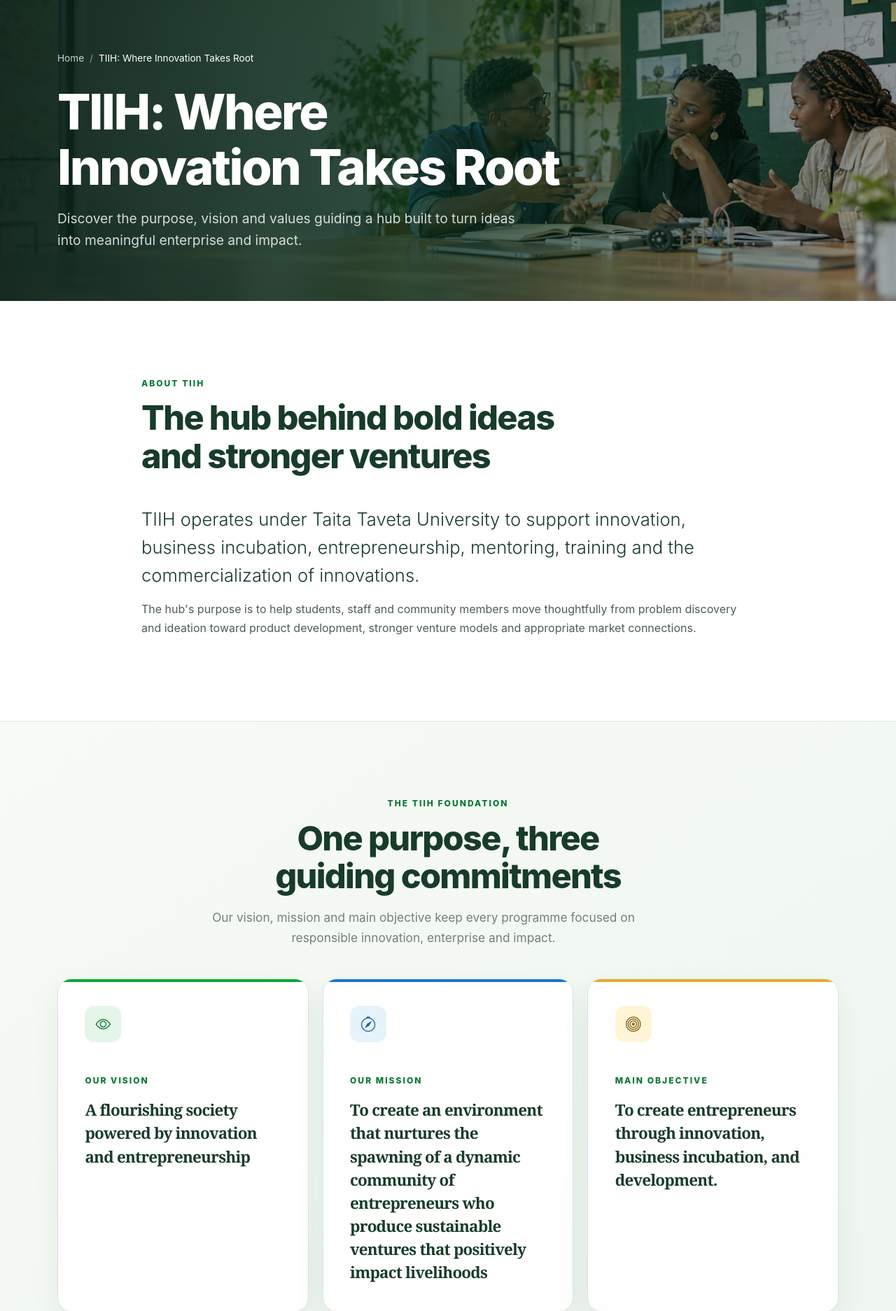
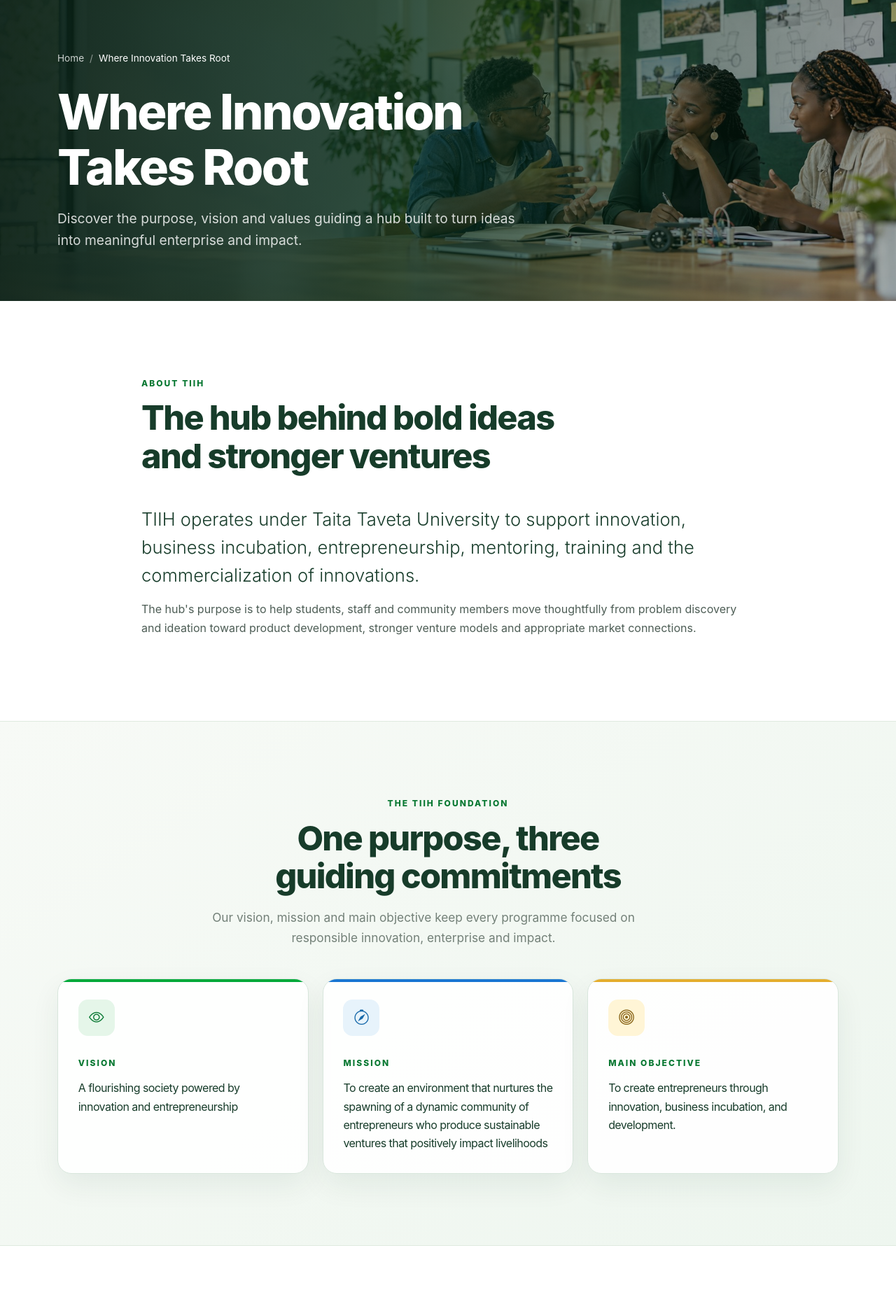
Before and after one commit to JAPHES/tsavo_innovation-incubation_hub_website, a Django app: page /about/ in a window 1280 px wide. Shown: the part 117-1990 px from the top of the page at 70% size. Run offline with Django 5.2, Linux system fonts and the light colour scheme; data that the repository does not hold is empty.

Commit message:
Refine About page cards and banner

```diff
--- a/apps/core/content.py
+++ b/apps/core/content.py
@@ -9,7 +9,7 @@ BANNER_FALLBACKS = {
 }
 BANNER_DEFAULTS = {
     "home": ("Cultivating Entrepreneurs", "Empowering innovators, nurturing entrepreneurship, and transforming ideas into sustainable ventures."),
-    "about": ("TIIH: Where Innovation Takes Root", "Discover the purpose, vision and values guiding a hub built to turn ideas into meaningful enterprise and impact."),
+    "about": ("Where Innovation Takes Root", "Discover the purpose, vision and values guiding a hub built to turn ideas into meaningful enterprise and impact."),
     "services": ("Our Services", "Supporting innovators and entrepreneurs from ideas to sustainable ventures."),
     "projects": ("Innovation Projects", "Discovering ideas and innovations with the potential to create real-world impact."),
     "team": ("Meet Our Team", "The people supporting innovation, entrepreneurship and incubation at TIIH."),
--- a/apps/core/management/commands/seed_initial_data.py
+++ b/apps/core/management/commands/seed_initial_data.py
@@ -28,7 +28,7 @@ class Command(BaseCommand):
 
         banners = {
             "home": ("Cultivating Entrepreneurs", "Empowering innovators, nurturing entrepreneurship, and transforming ideas into sustainable ventures.", "Students collaborating in a university innovation workspace"),
-            "about": ("TIIH: Where Innovation Takes Root", "Discover the purpose, vision and values guiding a hub built to turn ideas into meaningful enterprise and impact.", "Entrepreneurs collaborating during a mentoring session"),
+            "about": ("Where Innovation Takes Root", "Discover the purpose, vision and values guiding a hub built to turn ideas into meaningful enterprise and impact.", "Entrepreneurs collaborating during a mentoring session"),
             "services": ("Our Services", "Supporting innovators and entrepreneurs from ideas to sustainable ventures.", "Students taking part in a practical innovation workshop"),
             "projects": ("Innovation Projects", "Discovering ideas and innovations with the potential to create real-world impact.", "An agritech prototype being tested in the field"),
             "team": ("Meet Our Team", "The people supporting innovation, entrepreneurship and incubation at TIIH.", "A collaborative university innovation team"),
--- a/static/css/components.css
+++ b/static/css/components.css
@@ -50,7 +50,7 @@
 .value-card { position: relative; min-height: 280px; padding: 2rem; overflow: hidden; color: var(--color-text); background: rgba(255,255,255,.94); border: 1px solid #cfe1ec; border-radius: var(--radius); box-shadow: 0 14px 36px rgba(35,91,126,.08); transition: transform .25s ease, box-shadow .25s ease; }
 .value-card::before { position: absolute; top: 0; right: 0; bottom: 0; width: 3px; background: var(--color-secondary); content: ""; }
 .value-card:hover { box-shadow: 0 20px 44px rgba(35,91,126,.13); transform: translateY(-4px); }
-.value-card .icon-box { color: #1769aa; background: #e7f3fb; }
+.value-card .icon-box { margin-inline: auto; color: #1769aa; background: #e7f3fb; }
 .value-card h3 { margin: 2rem 0 .65rem; }
 .value-card p { margin: 0; color: var(--color-muted); font-size: .9rem; }
 .focus-grid { grid-template-columns: repeat(3, 1fr); }
--- a/static/css/main.css
+++ b/static/css/main.css
@@ -134,14 +134,14 @@ p { margin-top: 0; }
 
 .pillars-section { background: linear-gradient(145deg, #f7faf6, #eef6ef); border-block: 1px solid #dfeadf; }
 .vision-grid { display: grid; grid-template-columns: repeat(3, minmax(0, 1fr)); gap: 1.25rem; }
-.vision-card { position: relative; min-height: 340px; padding: clamp(2rem, 3vw, 2.75rem); overflow: hidden; background: rgba(255,255,255,.94); border: 1px solid #d8e6dc; border-radius: var(--radius); box-shadow: 0 16px 42px rgba(16,61,38,.07); }
+.vision-card { position: relative; min-height: 270px; padding: clamp(1.5rem, 2.25vw, 2rem); overflow: hidden; background: rgba(255,255,255,.94); border: 1px solid #d8e6dc; border-radius: var(--radius); box-shadow: 0 16px 42px rgba(16,61,38,.07); }
 .vision-card::before { position: absolute; top: 0; right: 0; left: 0; height: 4px; background: var(--color-primary); content: ""; }
 .vision-card:nth-child(2)::before { background: var(--color-secondary); }
 .vision-card:nth-child(3)::before { background: #e4ad2d; }
-.vision-card .icon-box { margin-bottom: 2.5rem; }
+.vision-card .icon-box { margin-bottom: 1.5rem; }
 .vision-card:nth-child(2) .icon-box { color: #1769aa; background: #e7f3fb; }
 .vision-card:nth-child(3) .icon-box { color: #8a6518; background: #fff5d6; }
-.vision-card h3 { margin: .8rem 0 0; font-family: Georgia, "Times New Roman", serif; font-size: clamp(1.25rem, 1.75vw, 1.65rem); font-weight: 600; line-height: 1.48; }
+.vision-card h3 { margin: .65rem 0 0; font-family: inherit; font-size: 1rem; font-weight: 400; line-height: 1.65; }
 .values-section { background: radial-gradient(circle at 12% 18%, rgba(25,118,210,.1), transparent 30%), linear-gradient(135deg, #edf6fc, #f7fbfe); border-block: 1px solid #d4e5f0; }
 .objectives-layout { display: grid; grid-template-columns: .7fr 1.3fr; gap: clamp(3rem, 8vw, 8rem); align-items: start; }
 .objective-list { margin: 0; padding: 0; list-style: none; counter-reset: objective; }
--- a/templates/core/about.html
+++ b/templates/core/about.html
@@ -18,12 +18,12 @@
     <div class="vision-grid">
       <article class="vision-card">
         <span class="icon-box"><i class="bi bi-eye" aria-hidden="true"></i></span>
-        <span class="eyebrow">Our vision</span>
+        <span class="eyebrow">Vision</span>
         <h3>{{ settings_record.vision|default:"A flourishing society powered by innovation and entrepreneurship" }}</h3>
       </article>
       <article class="vision-card">
         <span class="icon-box"><i class="bi bi-compass" aria-hidden="true"></i></span>
-        <span class="eyebrow">Our mission</span>
+        <span class="eyebrow">Mission</span>
         <h3>{{ settings_record.mission|default:"To create an environment that nurtures the spawning of a dynamic community of entrepreneurs who produce sustainable ventures that positively impact livelihoods" }}</h3>
       </article>
       <article class="vision-card">
```
Also changed, not shown: apps/core/tests.py (+6 -1 lines).
